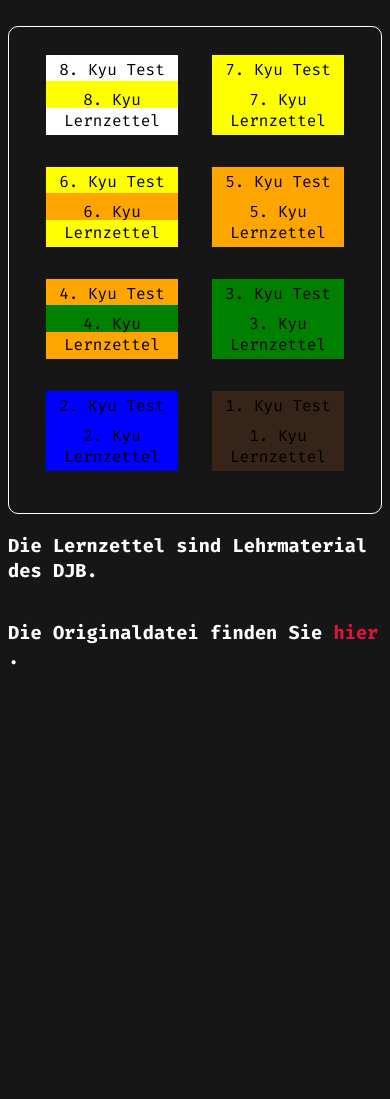
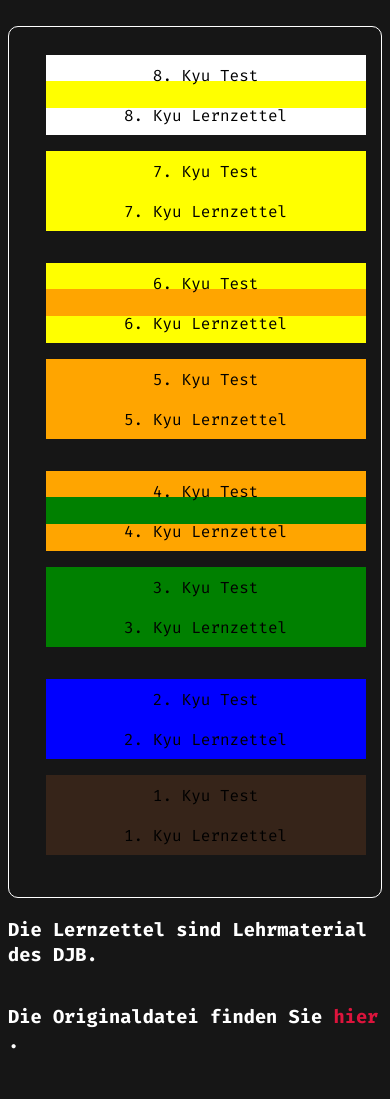
Before and after one commit to MaxZin/referat, a PHP site: page /home/home.php in a window 390 px wide. Before the commit the page ends 665 px from the top, so only its background shows below. Run offline with PHP 8.4, Linux system fonts and the light colour scheme.

Commit message:
media query

```diff
--- a/home/home.css
+++ b/home/home.css
@@ -24,7 +24,7 @@
   display: grid;
   justify-content: center;
   height: 5rem;
-  width: 10rem;
+  width: 20rem;
   background: #362419;
   margin-left: 5%;
   margin-right: 5%;
@@ -34,7 +34,7 @@
   display: grid;
   justify-content: center;
   height: 5rem;
-  width: 10rem;
+  width: 20rem;
   background: blue;
   margin-left: 5%;
   margin-right: 5%;
@@ -44,7 +44,7 @@
   display: grid;
   justify-content: center;
   height: 5rem;
-  width: 10rem;
+  width: 20rem;
   background: green;
   margin-left: 5%;
   margin-right: 5%;
@@ -54,7 +54,7 @@
   display: grid;
   justify-content: center;
   height: 5rem;
-  width: 10rem;
+  width: 20rem;
   background: linear-gradient(
     orange 0px,
     orange 33%,
@@ -71,7 +71,7 @@
   display: grid;
   justify-content: center;
   height: 5rem;
-  width: 10rem;
+  width: 20rem;
   background: orange;
   margin-left: 5%;
   margin-right: 5%;
@@ -81,7 +81,7 @@
   display: grid;
   justify-content: center;
   height: 5rem;
-  width: 10rem;
+  width: 20rem;
   background: linear-gradient(
     yellow 0px,
     yellow 33%,
@@ -98,7 +98,7 @@
   display: grid;
   justify-content: center;
   height: 5rem;
-  width: 10rem;
+  width: 20rem;
   background: yellow;
   margin-left: 5%;
   margin-right: 5%;
@@ -108,7 +108,7 @@
   display: grid;
   justify-content: center;
   height: 5rem;
-  width: 10rem;
+  width: 20rem;
   background: linear-gradient(
     white 0px,
     white 33%,
@@ -125,6 +125,7 @@
   display: flex;
   justify-content: space-around;
   margin-bottom: 2rem;
+  gap: 1rem;
 }
 
 .link {
@@ -162,3 +163,10 @@
 .origin:hover {
   color: darkturquoise;
 }
+
+@media (max-width: 600px) {
+  .container-item {
+    display: flex;
+    flex-direction: column;
+  }
+}
```
